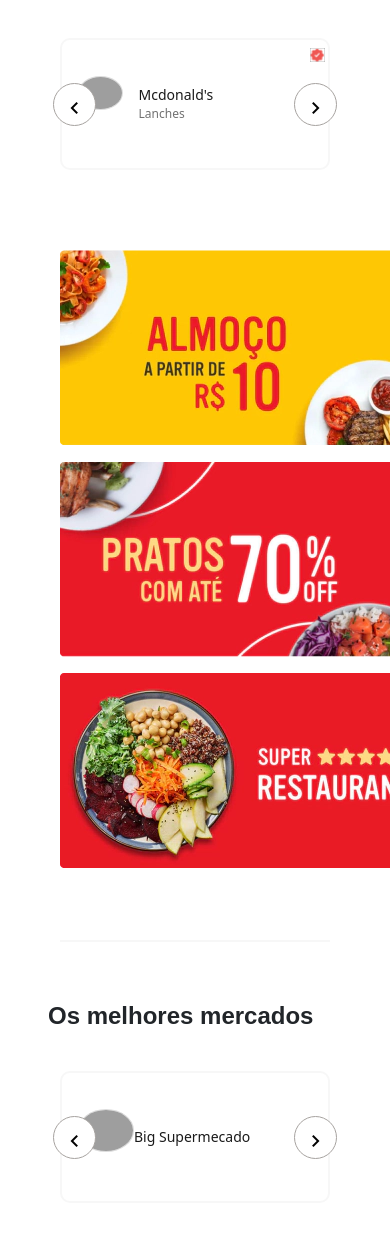
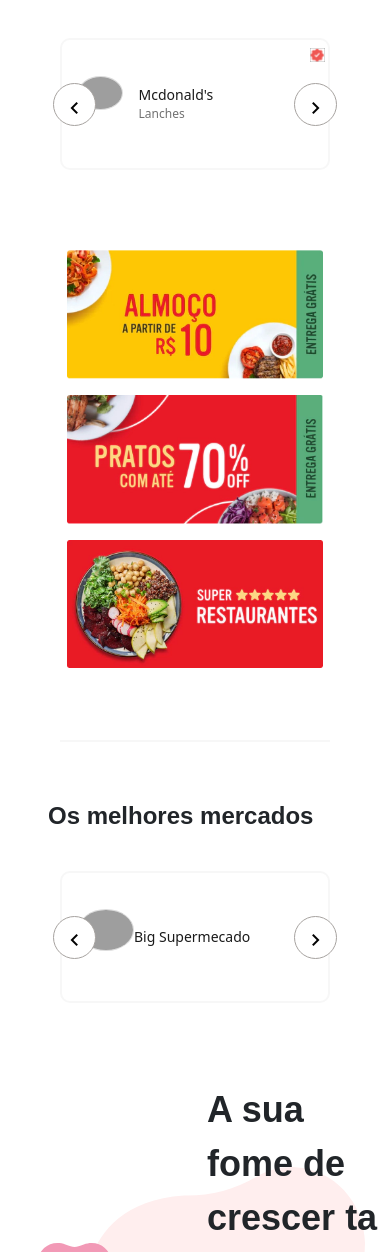
Before and after one commit to jokleber85/ifood, a web app: file www/index.html in a window 390 px wide; the page is wider, and only the part inside the window is pictured. Shown: the part 1267-2519 px from the top of that part. Run offline with its HTML, style and script files only (its server is not run), Linux system fonts and the light colour scheme; grey boxes are pictures that could not be loaded.

Commit message:
Adequações layout responsivo

```diff
--- a/www/assets/css/footer.css
+++ b/www/assets/css/footer.css
@@ -1,8 +1,3 @@
-/* footer {
-  padding: 0 30px;
-  margin-top: 40px;
-} */
-
 .cidades {
   padding: 2rem 0;
 }
--- a/www/assets/css/header/header.css
+++ b/www/assets/css/header/header.css
@@ -1,7 +1,3 @@
-body {
-    margin: 0px;
-}
-
 .icone__topo{
     width:auto;
     height:auto;
--- a/www/assets/css/main/divulgacao.css
+++ b/www/assets/css/main/divulgacao.css
@@ -51,9 +51,14 @@
     margin: 0;
 }
 
+.loverBanner img{
+    width: 100%;
+}
+
 .banner__end{
     width: 100%;
 }
+
 
 @media screen and (max-width: 960px){
     .saiba__mais--texto{
--- a/www/assets/css/main/topListas.css
+++ b/www/assets/css/main/topListas.css
@@ -127,3 +127,13 @@
     background-color: #FFFFFF;
     color: #000000;
 }
+
+.landingBanner img{
+    width: 100%;
+}
+
+@media screen and (max-width:992px){
+    .landingBanner img{
+        width: 70%;
+    }
+}
--- a/www/assets/js/index.js
+++ b/www/assets/js/index.js
@@ -15,7 +15,6 @@
 
 function showToggler(){
     const toggler = document.getElementById("navToggler");
-    console.log(toggler.style.display);
     if (toggler.style.display == "block"){
         toggler.style.display = "none";
     }else{
--- a/www/index.html
+++ b/www/index.html
@@ -23,11 +23,11 @@
     <link rel="stylesheet" href="assets/css/main/divulgacao.css" />
     <link rel="stylesheet" href="assets/css/footer.css" />
   </head>
-  <body>
 
-    <header >
+  <body class="body">
+    <header>
       <div class="container-fluid p-0 fixed-top">
-        <div class="header header--color">
+        <div class="header">
           <div class="row">
             <div class="col-1 d-block d-lg-none" >
               <div class="botao__toggler" id="botaoToggler" onClick="showToggler();">
@@ -249,12 +249,14 @@
               </div>
             </div>
           </div>
+        </div>
+      </section>
 
-          <div class="row" >
-            <div class="col-12 col-lg-4 text-center"><a href="#"><figure><img src="./assets/img/landing-banner-1.webp"/></figure></a></div>
-            <div class="col-12 col-lg-4 text-center"><a href="#"><figure><img src="./assets/img/landing-banner-2.webp"/></figure></a></div>
-            <div class="col-12 col-lg-4 text-center"><a href="#"><figure><img src="./assets/img/landing-banner-3.webp"/></figure></a></div>
-          </div>
+      <section class="container">
+        <div class="row" >
+          <div class="col-12 col-lg-4 text-center"><a href="#"><figure class="landingBanner"><img src="./assets/img/landing-banner-1.webp"/></figure></a></div>
+          <div class="col-12 col-lg-4 text-center"><a href="#"><figure class="landingBanner"><img src="./assets/img/landing-banner-2.webp"/></figure></a></div>
+          <div class="col-12 col-lg-4 text-center"><a href="#"><figure class="landingBanner"><img src="./assets/img/landing-banner-3.webp"/></figure></a></div>
         </div>
       </section>
 
@@ -363,7 +365,7 @@
                     <p class="saiba__mais--subTitulo">Descubra como é ser um FoodLover e faça parte da nossa revolução!</p>
                     <a class="saiba__mais--link"><span>Saiba mais</span></a>
                   </div>
-                  <div class="col-lg-8"><figure><img src="assets/img/food-lover-banner.webp"></figure></div>
+                  <div class="col-lg-8"><figure class="loverBanner"><img src="assets/img/food-lover-banner.webp"></figure></div>
                 </div>
               </div>
             </div>
```
